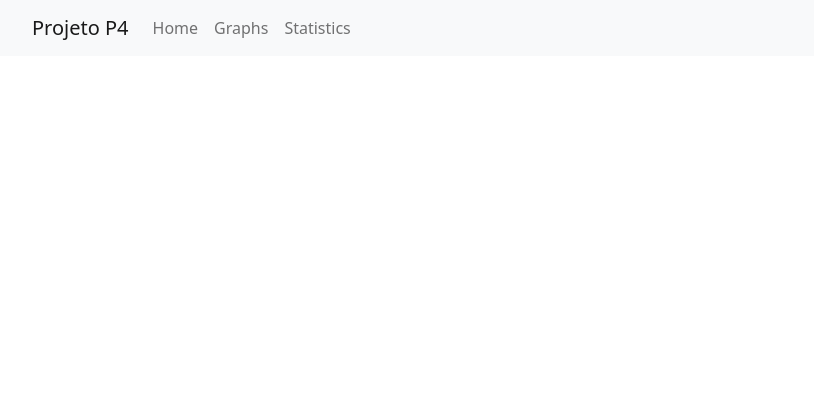
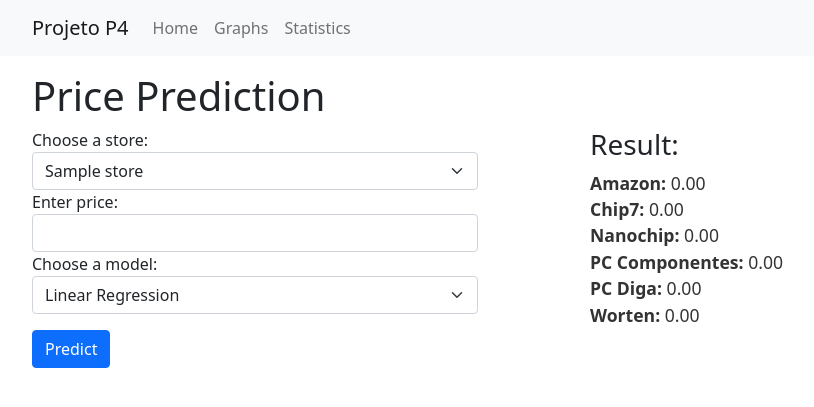
Before and after one commit to rapilukz/projeto-p4, a Flask app: template web/templates/statistics.html in a window 1280 px wide. Shown: the top 407 px of the page, without its empty margins (50-864 px from the left). Run offline with Flask 3, Linux system fonts and the light colour scheme; the template is opened without the code that fills it: most values are stand-ins (such as "Sample title", 1, 10 or a date in 2020); parts of the project's set-up code (start-up, migrations or seed data) failed here and were passed over.

Commit message:
Added Model Prediction

```diff
--- a/web/main.py
+++ b/web/main.py
@@ -1,8 +1,12 @@
-from flask import Flask, g, render_template
+from flask import Flask, g, render_template, request, jsonify
 from flask_sqlalchemy import SQLAlchemy
 import csv
 import os
 import ast
+import sys
+import pickle
+sys.path.append(os.path.abspath(os.path.join(os.path.dirname(__file__), '..')))
+from stats.train import predict_prices
 
 app = Flask(__name__)
 app.config['SQLALCHEMY_DATABASE_URI'] = 'sqlite:///products.db'
@@ -93,7 +97,42 @@ def graph():
 
 @app.route('/statistics')
 def statistics():
-    return render_template('statistics.html')
+    # Open the pickle containing the summaries
+    with open('../pickles/productSummary.pkl', 'rb') as f:
+        productSummary_df = pickle.load(f)
+
+    with open('../pickles/storeSummary.pkl', 'rb') as f:
+        storeSummary_df = pickle.load(f)
+
+    with open('../pickles/models.pkl', 'rb') as f:
+        models = pickle.load(f)
+
+    # Load metrics
+    with open('../pickles/metrics.pkl', 'rb') as f:
+        metrics = pickle.load(f)
+
+    return render_template('statistics.html', productSummary_df=productSummary_df, storeSummary_df=storeSummary_df, models=models, metrics=metrics)
+
+
+@app.route('/api/predict', methods=['POST'])
+def api_predict():
+    data = request.get_json()
+    store = data.get('store')
+    price = float(data.get('price'))
+    model_name = data.get('model')
+
+    # Load the models from the pickle file
+    with open('../pickles/models.pkl', 'rb') as f:
+        models = pickle.load(f)
+
+    # Get the unique stores from the store summary
+    with open('../pickles/storeSummary.pkl', 'rb') as f:
+        storeSummary_df = pickle.load(f)
+    stores = storeSummary_df['store'].unique()
+
+    # Perform the prediction
+    prediction = predict_prices(store, price, models, model_name, stores)
+    return jsonify({'prediction': prediction})
 
 if __name__ == '__main__':
     app.run(debug=True)
--- a/web/static/css/main.css
+++ b/web/static/css/main.css
@@ -8,3 +8,17 @@
     max-width: 850px;
     height: auto;
 }
+
+.prediction-text {
+    font-size: 1.1rem;
+    font-weight: bold;
+    color: #333;
+}
+
+.prediction-price {
+    font-weight: normal;
+}
+
+.form-control {
+    width: 80% !important;
+}
--- a/web/templates/statistics.html
+++ b/web/templates/statistics.html
@@ -1,5 +1,84 @@
 {% extends 'base.html' %}
 
 {% block head %}
-<title>Graphs</title>
+<title>Statistics</title>
 {% endblock %}
+
+{% block body %}
+<form class="container mt-3" id="prediction-form">
+    <h1 class="mt-3">Price Prediction</h1>
+    <div class="d-flex">
+        <div style="width: 50%;">
+            <label for="store">Choose a store:</label>
+            <select class="form-select form-control" id="store" name="store">
+                {% for store in storeSummary_df['store'].unique() %}
+                <option value="{{ store }}">{{ store }}</option>
+                {% endfor %}
+            </select>
+
+            <label for="price">Enter price:</label>
+            <input type="number" class="form-control" min="0" id="price" name="price">
+
+            <label for="model">Choose a model:</label>
+            <select id="model" class="form-select form-control" name="model">
+                <option value="Linear Regression">Linear Regression</option>
+                <option value="Decision Trees">Decision Trees</option>
+                <option value="Neural Network">Neural Network</option>
+            </select>
+
+            <button type="submit" class="btn btn-primary mt-3">Predict</button>
+        </div>
+        <div>
+            <h3>Result:</h3>
+            <div id="prediction-result" class="mt-2">
+                <div class="prediction-text">Amazon: <span class="prediction-price">0.00 </span></div>
+                <div class="prediction-text">Chip7: <span class="prediction-price">0.00 </span></div>
+                <div class="prediction-text">Nanochip: <span class="prediction-price">0.00 </span></div>
+                <div class="prediction-text">PC Componentes: <span class="prediction-price">0.00 </span></div>
+                <div class="prediction-text">PC Diga: <span class="prediction-price">0.00 </span></div>
+                <div class="prediction-text">Worten: <span class="prediction-price">0.00 </span></div>
+            </div>
+        </div>
+    </div>
+</form>
+{% endblock %}
+
+{% block scripts %}
+<script>
+
+document.getElementById('prediction-form').addEventListener('submit', function(e) {
+    e.preventDefault();
+    const store = document.getElementById('store').value;
+    const price = document.getElementById('price').value;
+    const model = document.getElementById('model').value;
+
+    fetch('/api/predict', {
+        method: 'POST',
+        headers: {
+            'Content-Type': 'application/json'
+        },
+        body: JSON.stringify({
+            store: store,
+            price: price,
+            model: model
+        })
+    })
+    .then(response => response.json())
+    .then(data => {
+        const prediction = data.prediction;
+        document.getElementById('prediction-result').innerHTML = `
+            <div class="prediction-text">Amazon: <span class="prediction-price">${prediction.Amazon.toFixed(2)} <span/></div>
+            <div class="prediction-text">Chip7: <span class="prediction-price">${prediction.Chip7.toFixed(2)} <span/></div>
+            <div class="prediction-text">Nanochip: <span class="prediction-price">${prediction.Nanochip.toFixed(2)} <span/></div>
+            <div class="prediction-text">PC Componentes: <span class="prediction-price">${prediction["PC Componentes"].toFixed(2)} <span/></div>
+            <div class="prediction-text">PC Diga: <span class="prediction-price">${prediction["PC Diga"].toFixed(2)} <span/></div>
+            <div class="prediction-text">Worten: <span class="prediction-price">${prediction.Worten.toFixed(2)} <span/></div>
+        `;
+    })
+    .catch(error => {
+        console.error('Error:', error);
+    });
+});
+
+</script>
+{% endblock %}
```
